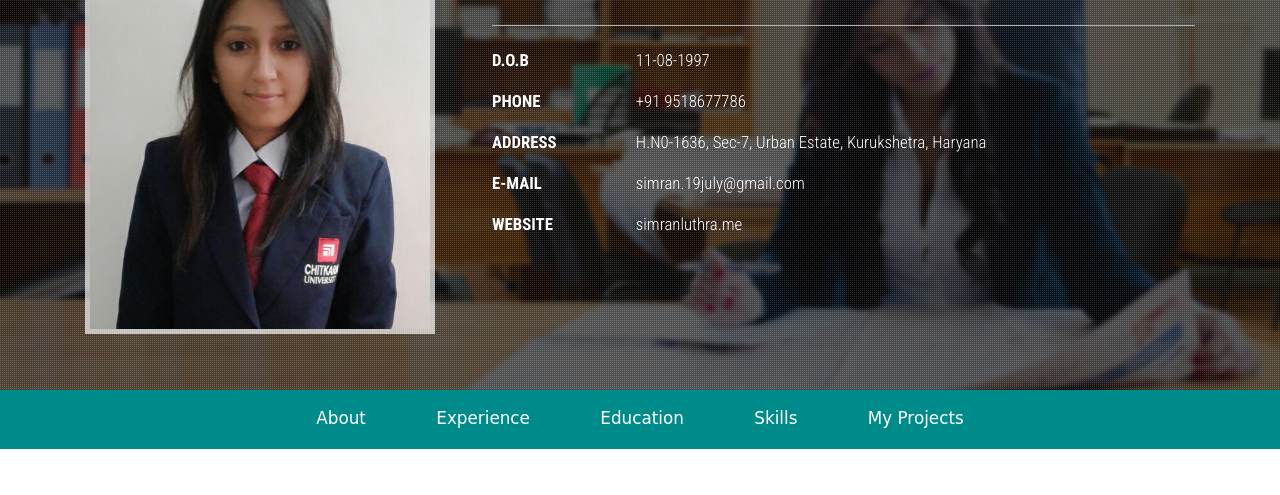
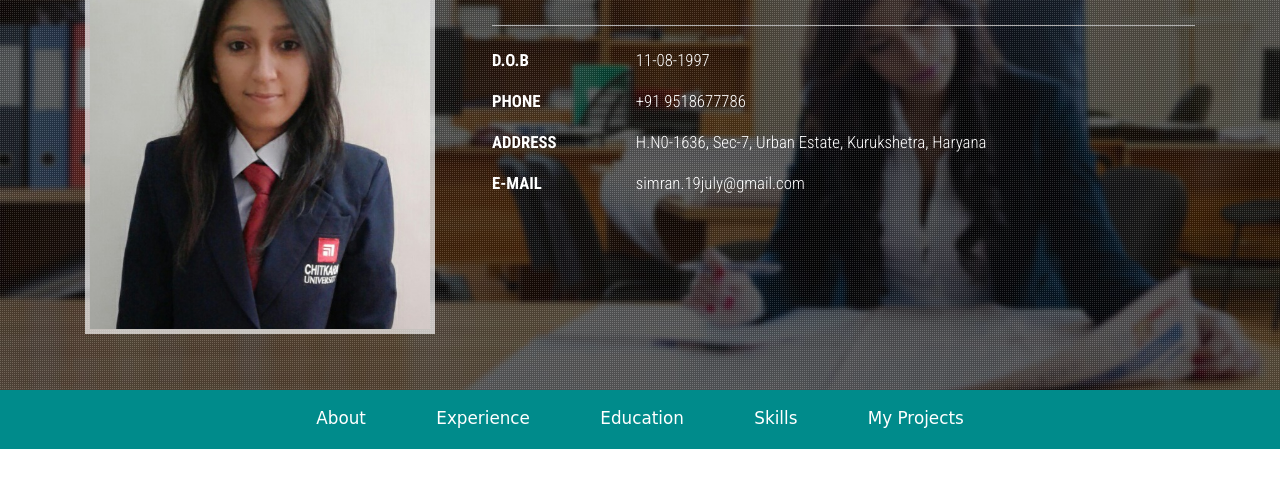
Before and after one commit to simranluthra/simranluthra.github.io, a plain HTML site: page portfolio/index.html in a window 1280 px wide. Shown: the part 142-637 px from the top of the page. Drawn offline with Linux system fonts and the light colour scheme; a web font is replaced by a local one.

Commit message:
Update index.html

```diff
--- a/portfolio/index.html
+++ b/portfolio/index.html
@@ -78,12 +78,6 @@ License URL: http://creativecommons.org/licenses/by/3.0/
 							<ul class="address-text">
 								<li><b>E-MAIL </b></li>
 								<li><a href="simran.19july@gmail.com"> simran.19july@gmail.com</a></li>
-							</ul>
-						</li>
-						<li>
-							<ul class="address-text">
-								<li><b>WEBSITE </b></li>
-								<li><a href="http://w3layouts.com">simranluthra.me</a></li>
 							</ul>
 						</li>
 					</ul>
```
